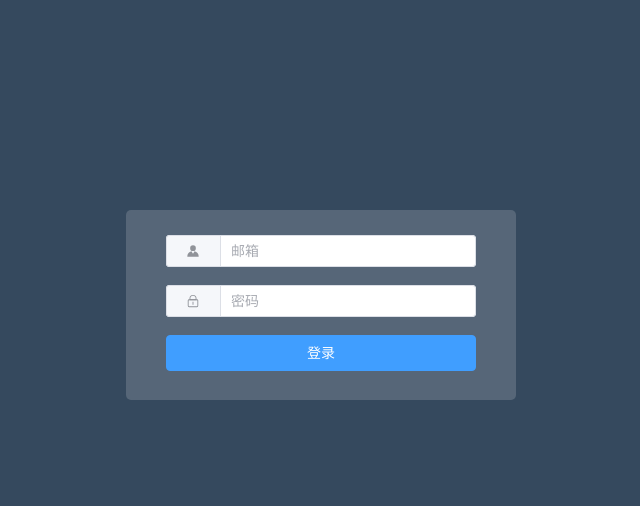
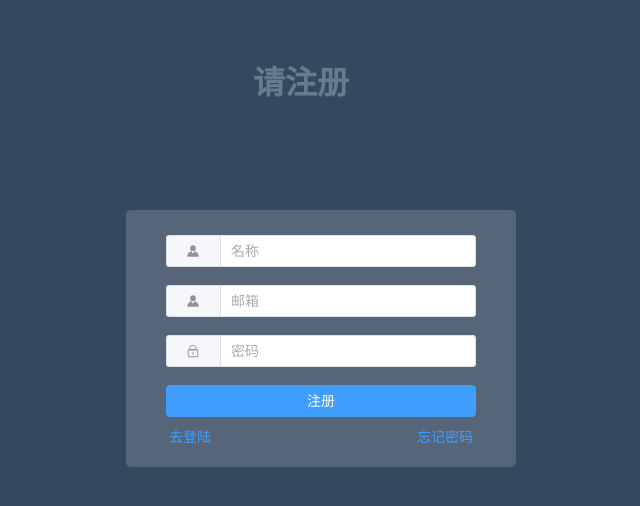
Before and after one commit to fevolq/Front, a Vue app: page /register in a window 1280 px wide. Before the commit this address led to /login. Shown: the top 506 px of the page, without its empty margins (339-979 px from the left). Built offline with nearby package versions, Linux system fonts and the light colour scheme.

Commit message:
register

```diff
--- a/src/router/index.js
+++ b/src/router/index.js
@@ -53,7 +53,7 @@ const router = createRouter({
 router.beforeEach((to, from, next) => {
   document.title = `Front - ${to.meta.title}`
   const token = localStorage.getItem('token')
-  if (!token && to.path !== '/login') {
+  if (!token && to.path !== '/login' && to.path !== '/register') {
     next('/login')
   } else {
     next()
--- a/src/stores/instance.js
+++ b/src/stores/instance.js
@@ -10,8 +10,12 @@ export const useInstanceStore = defineStore('instance', () => {
         }
     }
 
+    function clearToken() {
+        localStorage.removeItem('token')
+    }
+
     return {
         token,
-        saveToken,
+        saveToken, clearToken,
     }
 })
--- a/src/views/Login.vue
+++ b/src/views/Login.vue
@@ -1,7 +1,7 @@
 <template>
-    <div class="login-wrap">
-        <!-- <h1>系统</h1> -->
-        <div class="login">
+    <div class="login">
+        <h1>请登录</h1>
+        <div class="login-box">
             <el-form
             :model="formData"
             label-width="0px"
@@ -24,10 +24,15 @@
                     </el-input>
                 </el-form-item>
 
-                <el-button type="primary" @click="onLogin" class="loginBtn">
+                <el-button type="primary" @click="onLogin" class="login-btn">
                     登录
                 </el-button>
             </el-form>
+            <div class="other-act">
+                <el-button type="primary" link @click="toRegister" class="register-btn">
+                    无账号？去注册
+                </el-button>
+            </div>
         </div>
     </div>
 </template>
@@ -65,22 +70,35 @@ const onLogin = () => {
         }
     })
 }
+
+const toRegister = () => {
+    router.push('/register')
+}
 </script>
 
 <style scoped>
-.login-wrap {
+.login {
     width: 100%;
     height: 100%;
     background-color: #35495e;
     position: relative;
 }
 
-.login {
+.login h1 {
+    width: 100%;
+    height: 20%;
+    color: #dafff14a;
+    /* text-align: center; */
+    display: flex;
+    align-items: center;
+    justify-content: center;
+}
+
+.login-box {
     position: absolute;
     top: 50%;
     left: 50%;
     width: 350px;
-    height: 150px;
     margin: -190px 0 0 -175px;
     padding: 20px ;
 
@@ -95,9 +113,21 @@ const onLogin = () => {
     margin: 5px 20px;
 }
 
-.loginBtn {
+.login-btn {
     width: 100%;
     height: 36px;
     margin-bottom: 10px;
 }
+
+.other-act {
+    margin: auto 20px;
+    margin-top: 10px;
+    display: flex;
+    align-items: center;
+    justify-content: right;
+}
+
+.register-btn:hover {
+    color: white;
+}
 </style>
--- a/src/views/Register.vue
+++ b/src/views/Register.vue
@@ -1,6 +1,152 @@
 <template>
-    Register
+    <div class="register">
+        <h1>请注册</h1>
+        <div class="register-box">
+            <el-form
+            :model="formData"
+            label-width="0px"
+            :rules="rules"
+            ref="registerRef"
+            class="form"
+            >
+                <el-form-item prop="name" required>
+                    <el-input v-model="formData.name" placeholder="名称">
+                        <template #prepend>
+                            <el-icon><Avatar /></el-icon>
+                        </template>
+                    </el-input>
+                </el-form-item>
+                <el-form-item prop="email" required>
+                    <el-input v-model="formData.email" placeholder="邮箱">
+                        <template #prepend>
+                            <el-icon><Avatar /></el-icon>
+                        </template>
+                    </el-input>
+                </el-form-item>
+                <el-form-item prop="password" required>
+                    <el-input v-model="formData.password" placeholder="密码" type="password" show-password>
+                        <template #prepend>
+                            <el-icon><Lock /></el-icon>
+                        </template>
+                    </el-input>
+                </el-form-item>
+
+                <el-button type="primary" @click="onRegister" class="registe-btn">
+                    注册
+                </el-button>
+            </el-form>
+            <div class="other-act">
+                <el-button type="primary" link @click="toLogin" class="login-btn">
+                    去登陆
+                </el-button>
+                <el-button type="primary" link @click="onForgetPwd" class="reset-btn">
+                    忘记密码
+                </el-button>
+            </div>
+        </div>
+    </div>
 </template>
 
 <script setup>
+import { ref, reactive } from 'vue'
+import { useRouter } from 'vue-router'
+import { ElMessage } from 'element-plus'
+
+import * as userApi from '../api/user.js'
+import { useInstanceStore } from '../stores/instance.js'
+
+const router = useRouter()
+const store = useInstanceStore()
+
+const formData = reactive({
+    email: '',
+    password: '',
+})
+
+const registerRef = ref(null)
+const rules = {
+    name: [{required: true, message: '名称不能为空', trigger: 'blur'}],
+    email: [{required: true, message: '邮箱不能为空', trigger: 'blur'}],
+    password: [{required: true, message: '密码不能为空', trigger: 'blur'}],
+}
+
+const onRegister = () => {
+    registerRef.value.validate((valid) => {
+        if (valid) {
+            userApi.register(formData).then(() => {
+                store.clearToken()
+                ElMessage.success('注册成功')
+                router.push('/')
+            })
+        } else {
+            return false
+        }
+    })
+}
+
+const toLogin = () => {
+    router.push('/login')
+}
+
+const onForgetPwd = () => {
+    ElMessage.success('TODO')
+}
+
 </script>
+
+<style scoped>
+.register {
+    width: 100%;
+    height: 100%;
+    background-color: #35495e;
+    position: relative;
+}
+
+.register h1 {
+    width: 100%;
+    height: 20%;
+    color: #dafff14a;
+    /* text-align: center; */
+    display: flex;
+    align-items: center;
+    justify-content: center;
+}
+
+.register-box {
+    position: absolute;
+    top: 50%;
+    left: 50%;
+    width: 350px;
+    margin: -190px 0 0 -175px;
+    padding: 20px ;
+
+    background-color: rgba(255, 255, 255, 0.16);
+    border-radius: 5px;
+}
+
+.form {
+    display: flex;
+    flex-direction: column;
+
+    margin: 5px 20px;
+}
+
+.register-btn {
+    width: 100%;
+    height: 36px;
+    margin-bottom: 10px;
+}
+
+.other-act {
+    margin: auto 20px;
+    margin-top: 10px;
+    display: flex;
+    align-items: center;
+    justify-content: space-between;
+}
+
+.login-btn:hover,
+.reset-btn:hover {
+    color: white;
+}
+</style>
```
